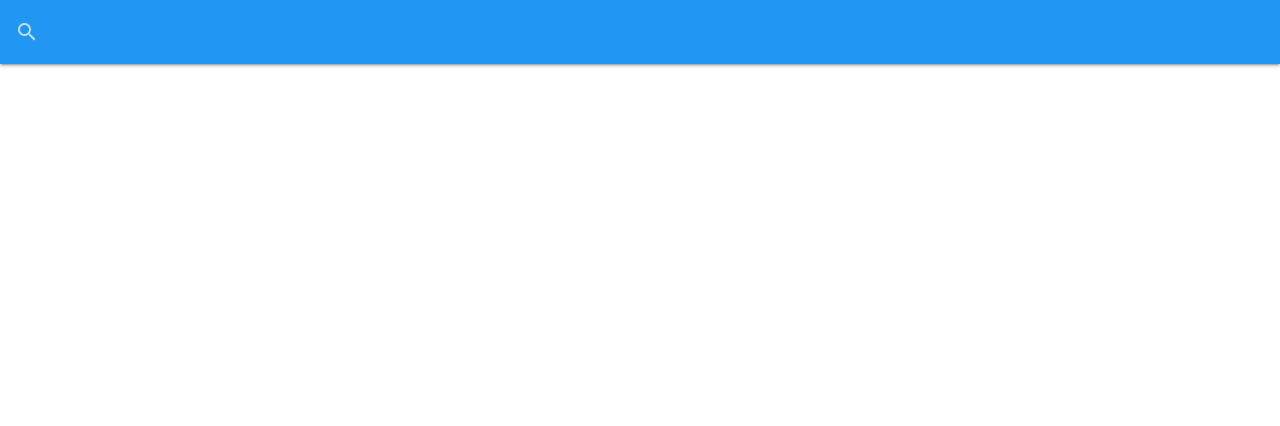
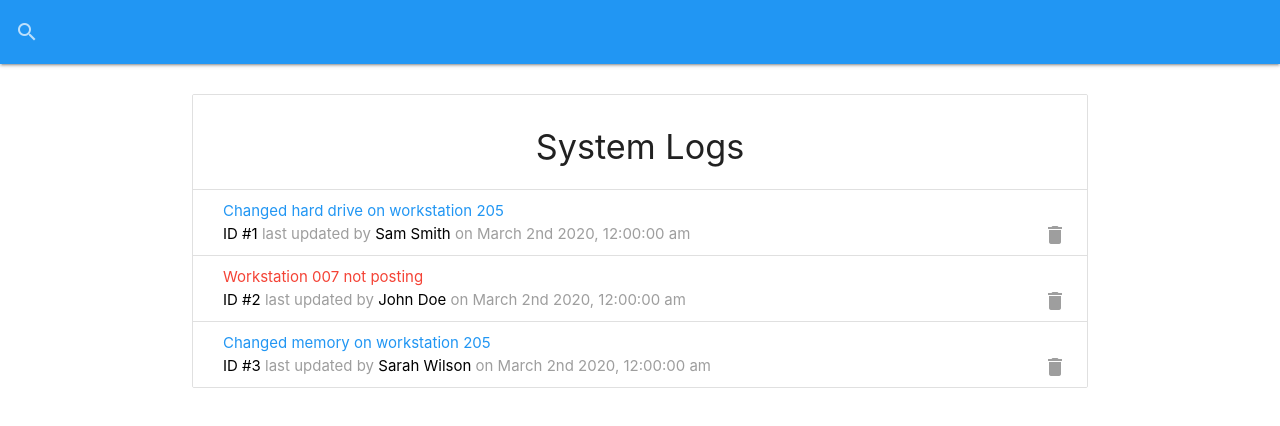
Before and after one commit to linus-i-e-johansson/IT-logger, a React (Create React App) app: page / in a window 1280 px wide. Shown: the top 426 px of the page. Built offline with nearby package versions, Linux system fonts and the light colour scheme; data requests are answered from the project's data file.

Commit message:
added logitem and preloader components

```diff
--- a/package.json
+++ b/package.json
@@ -7,8 +7,10 @@
     "@testing-library/react": "^9.5.0",
     "@testing-library/user-event": "^7.2.1",
     "materialize-css": "^1.0.0",
+    "moment": "^2.27.0",
     "react": "^16.13.1",
     "react-dom": "^16.13.1",
+    "react-moment": "^0.9.7",
     "react-scripts": "3.4.3"
   },
   "scripts": {
--- a/src/App.js
+++ b/src/App.js
@@ -3,6 +3,7 @@
 import M from "materialize-css/dist/js/materialize.min.js";
 import "./App.css";
 import Searchbar from "./components/layout/Searchbar";
+import Logs from "./components/logs/Logs";
 
 const App = () => {
   useEffect(() => {
@@ -12,6 +13,9 @@
   return (
     <Fragment>
       <Searchbar />
+      <div className={"container"}>
+        <Logs />
+      </div>
     </Fragment>
   );
 };
--- /dev/null
+++ b/src/components/layout/Preloader.js
@@ -0,0 +1,11 @@
+import React from "react";
+
+const Preloader = () => {
+  return (
+    <div className={"progress blue lighten-4"}>
+      <div className={"indeterminate blue"}></div>
+    </div>
+  );
+};
+
+export default Preloader;
--- a/src/components/logs/LogItem.js
+++ b/src/components/logs/LogItem.js
@@ -0,0 +1,36 @@
+import React from "react";
+import PropTypes from "prop-types";
+import Moment from "react-moment";
+const LogItem = ({ log }) => {
+  return (
+    <li className={"collection-item"}>
+      <div>
+        <a
+          href={"#edit-log-modal"}
+          className={`modal-trigger ${
+            log.attention ? "red-text" : "blue-text"
+          }`}
+        >
+          {log.message}
+        </a>
+        <br />
+        <span className={"grey-text"}>
+          <span className={"black-text"}>ID #{log.id} </span>
+          last updated by <span className={"black-text"}>
+            {log.tech}
+          </span> on{" "}
+          <Moment format={"MMMM Do YYYY, h:mm:ss a"}>{log.date}</Moment>
+        </span>
+        <a href="#!" className={"secondary-content"}>
+          <i className={"material-icons grey-text"}>delete</i>
+        </a>
+      </div>
+    </li>
+  );
+};
+
+LogItem.propTypes = {
+  log: PropTypes.object.isRequired,
+};
+
+export default LogItem;
--- a/src/components/logs/Logs.js
+++ b/src/components/logs/Logs.js
@@ -1,7 +1,36 @@
-import React, { useState } from "react";
+import React, { useEffect, useState } from "react";
+import LogItem from "./LogItem";
+import Preloader from "../layout/Preloader";
 
 const Logs = () => {
-  return <div></div>;
+  const [logs, setLogs] = useState([]);
+  const [loading, setLoading] = useState(false);
+  useEffect(() => {
+    getLogs();
+    //eslint-disable-next-line
+  }, []);
+  const getLogs = async () => {
+    setLoading(true);
+    const res = await fetch("/logs");
+    const data = await res.json();
+    setLogs(data);
+    setLoading(false);
+  };
+  if (loading) {
+    return <Preloader />;
+  }
+  return (
+    <ul className={"collection with-header"}>
+      <li className={"collection-header"}>
+        <h4 className={"center"}>System Logs</h4>
+      </li>
+      {!loading && logs.length === 0 ? (
+        <p className={"center"}>No logs to show...</p>
+      ) : (
+        logs.map((log) => <LogItem log={log} key={log.id} />)
+      )}
+    </ul>
+  );
 };
 
 export default Logs;
```
Also changed, not shown: 1 other file (tests, documents, lock files or other folders).
